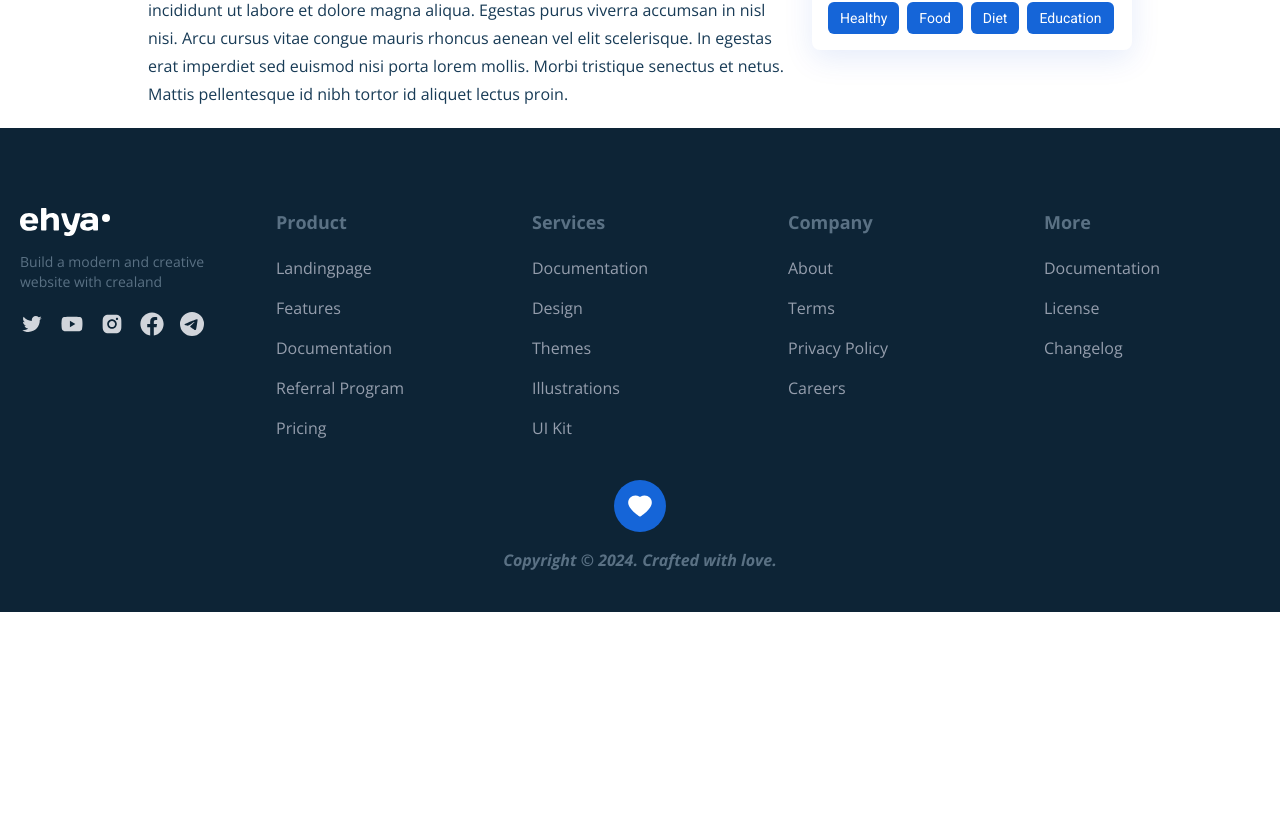
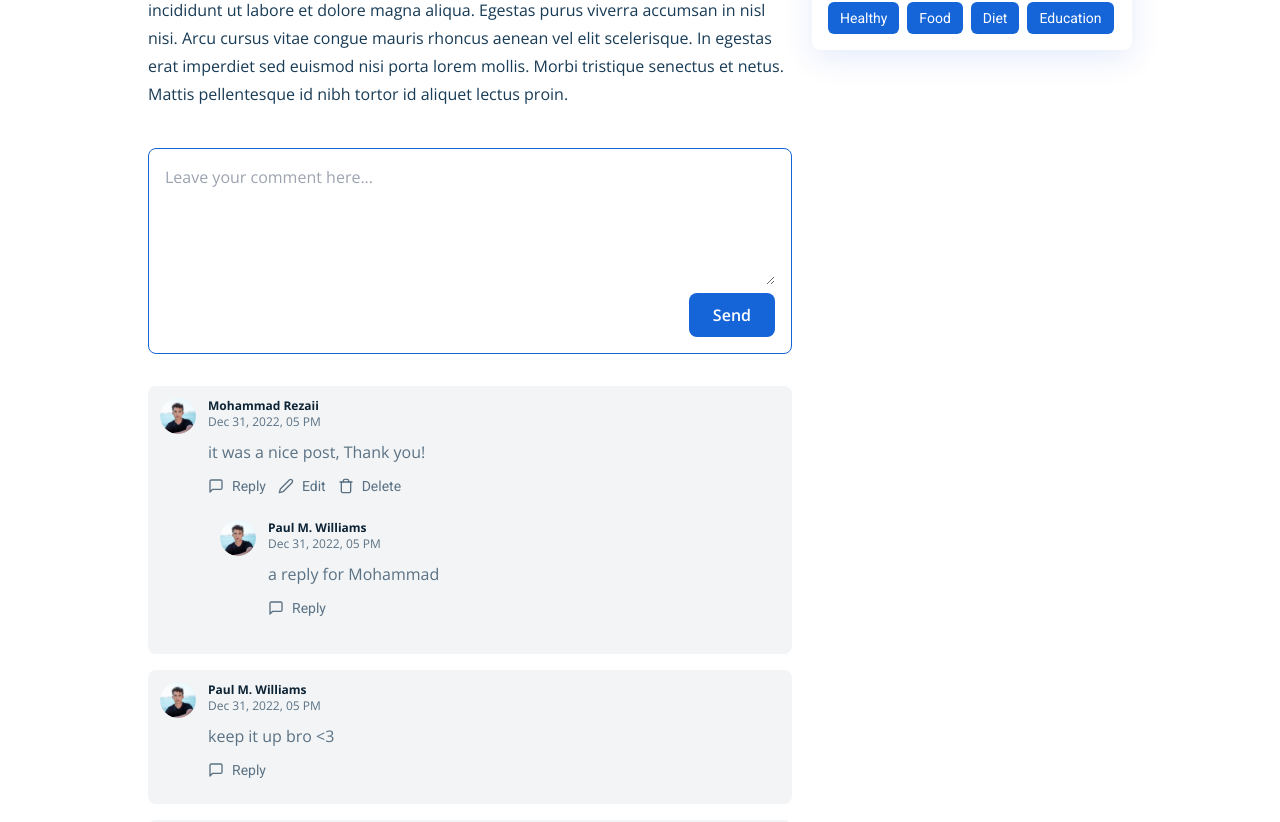
Before and after one commit to VDucDung/blog-app-client, a React (Create React App) app: page /blog/1 in a window 1280 px wide. Shown: the part 638-1460 px from the top of the page. Before the commit the page ends 1250 px from the top, so only its background shows below. Built offline with nearby package versions, Linux system fonts and the light colour scheme.

Commit message:
🌱 Add comments section

```diff
--- a/src/components/Footer.jsx
+++ b/src/components/Footer.jsx
@@ -101,7 +101,7 @@
             </li>
             <li>
               <a href='/'>
-                <AiFillYoutube className='w-6 h-auto hover:text-[#FF0000] hover:rounded-full hover:bg-white' />
+                <AiFillYoutube className='w-6 h-auto hover:text-[#FF0000]' />
               </a>
             </li>
             <li>
@@ -116,7 +116,7 @@
             </li>
             <li>
               <a href='/'>
-                <BsTelegram className='w-6 h-auto hover:text-[#0088CC] hover:bg-white hover:rounded-full' />
+                <BsTelegram className='w-6 h-auto hover:text-[#0088CC]' />
               </a>
             </li>
           </ul>
--- /dev/null
+++ b/src/components/comments/Comment.jsx
@@ -0,0 +1,127 @@
+import { FiMessageSquare, FiEdit2, FiTrash } from 'react-icons/fi'
+
+import { images } from '../../constants'
+import CommentForm from './CommentForm'
+
+const Comment = ({
+  comment,
+  logginedUserId,
+  affectedComment,
+  setAffectedComment,
+  addComment,
+  parentId = null,
+  updateComment,
+  deleteComment,
+  replies
+}) => {
+  const isUserLoggined = Boolean(logginedUserId)
+  const commentBelongsToUser = logginedUserId === comment.user._id
+  const isReplying =
+    affectedComment &&
+    affectedComment.type === 'replying' &&
+    affectedComment._id === comment._id
+  const isEditing =
+    affectedComment &&
+    affectedComment.type === 'editing' &&
+    affectedComment._id === comment._id
+  const repliedCommentId = parentId ? parentId : comment._id
+  const replyOnUserId = comment.user._id
+
+  return (
+    <div className='flex flex-nowrap items-start gap-x-3 bg-[#F2F4F5] p-3 rounded-lg'>
+      <img
+        src={images.PostProfileImage}
+        alt='user profile'
+        className='w-9 h-9 object-cover rounded-full'
+      />
+      <div className='flex-1 flex flex-col'>
+        <h5 className='font-bold text-dark-hard text-xs'>
+          {comment.user.name}
+        </h5>
+        <span className='text-xs text-dark-light'>
+          {new Date(comment.createdAt).toLocaleDateString('en-US', {
+            day: 'numeric',
+            month: 'short',
+            year: 'numeric',
+            hour: '2-digit'
+          })}
+        </span>
+        {!isEditing && (
+          <p className='font-opensans mt-[10px] text-dark-light'>
+            {comment.desc}
+          </p>
+        )}
+        {isEditing && (
+          <CommentForm
+            btnLabel='Update'
+            formSubmitHanlder={(value) => updateComment(value, comment._id)}
+            formCancelHandler={() => setAffectedComment(null)}
+            initialText={comment.desc}
+          />
+        )}
+        <div className='flex items-center gap-x-3 text-dark-light font-roboto text-sm mt-3 mb-3'>
+          {isUserLoggined && (
+            <button
+              className='flex items-center space-x-2'
+              onClick={() =>
+                setAffectedComment({ type: 'replying', _id: comment._id })
+              }
+            >
+              <FiMessageSquare className='w-4 h-auto' />
+              <span>Reply</span>
+            </button>
+          )}
+          {commentBelongsToUser && (
+            <>
+              <button
+                className='flex items-center space-x-2'
+                onClick={() =>
+                  setAffectedComment({ type: 'editing', _id: comment._id })
+                }
+              >
+                <FiEdit2 className='w-4 h-auto' />
+                <span>Edit</span>
+              </button>
+              <button
+                className='flex items-center space-x-2'
+                onClick={() => deleteComment(comment._id)}
+              >
+                <FiTrash className='w-4 h-auto' />
+                <span>Delete</span>
+              </button>
+            </>
+          )}
+        </div>
+        {isReplying && (
+          <CommentForm
+            btnLabel='Reply'
+            formSubmitHanlder={(value) =>
+              addComment(value, repliedCommentId, replyOnUserId)
+            }
+            formCancelHandler={() => setAffectedComment(null)}
+          />
+        )}
+        {replies.length > 0 && (
+          <div>
+            {replies.map((reply) => (
+              <Comment
+                key={reply._id}
+                addComment={addComment}
+                affectedComment={affectedComment}
+                setAffectedComment={setAffectedComment}
+                comment={reply}
+                deleteComment={deleteComment}
+                logginedUserId={logginedUserId}
+                replies={[]}
+                updateComment={updateComment}
+                parentId={comment._id}
+              />
+            ))}
+          </div>
+        )}
+      </div>
+    </div>
+  )
+}
+
+export default Comment
--- /dev/null
+++ b/src/components/comments/CommentForm.jsx
@@ -0,0 +1,47 @@
+import { useState } from 'react'
+
+const CommentForm = ({
+  btnLabel,
+  formSubmitHanlder,
+  formCancelHandler = null,
+  initialText = ''
+}) => {
+  const [value, setValue] = useState(initialText)
+
+  const submitHandler = (e) => {
+    e.preventDefault()
+    formSubmitHanlder(value)
+    setValue('')
+  }
+
+  return (
+    <form onSubmit={submitHandler}>
+      <div className='flex flex-col items-end border border-primary rounded-lg p-4'>
+        <textarea
+          className='w-full focus:outline-none bg-transparent'
+          rows='5'
+          placeholder='Leave your comment here...'
+          value={value}
+          onChange={(e) => setValue(e.target.value)}
+        />
+        <div className='flex items-center gap-x-2 pt-2'>
+          {formCancelHandler && (
+            <button
+              onClick={formCancelHandler}
+              className='px-6 py-2.5 rounded-lg border border-red-500 text-red-500'
+            >
+              Cancel
+            </button>
+          )}
+          <button
+            type='submit'
+            className='px-6 py-2.5 rounded-lg bg-primary text-white font-semibold'>
+            {btnLabel}
+          </button>
+        </div>
+      </div>
+    </form>
+  )
+}
+
+export default CommentForm
--- /dev/null
+++ b/src/components/comments/CommentsContainer.jsx
@@ -0,0 +1,91 @@
+import { useEffect, useState } from 'react'
+
+import { getCommentsData } from '../../data/comments'
+import Comment from './Comment'
+import CommentForm from './CommentForm'
+
+const CommentsContainer = ({ className, logginedUserId }) => {
+  const [comments, setComments] = useState([])
+  const mainComments = comments.filter((comment) => comment.parent === null)
+  const [affectedComment, setAffectedComment] = useState(null)
+
+  useEffect(() => {
+    (async () => {
+      const commentData = await getCommentsData()
+      setComments(commentData)
+    })()
+  }, [])
+
+  const addCommentHandler = (value, parent = null, replyOnUser = null) => {
+    const newComment = {
+      _id: Math.random().toString(),
+      user: {
+        _id: 'a',
+        name: 'Mohammad Rezaii'
+      },
+      desc: value,
+      post: '1',
+      parent: parent,
+      replyOnUser: replyOnUser,
+      createdAt: new Date().toISOString()
+    }
+    setComments((curState) => {
+      return [newComment, ...curState]
+    })
+    setAffectedComment(null)
+  }
+
+  const updateCommentHandler = (value, commentId) => {
+    const updatedComments = comments.map((comment) => {
+      if (comment._id === commentId) {
+        return { ...comment, desc: value }
+      }
+      return comment
+    })
+    setComments(updatedComments)
+    setAffectedComment(null)
+  }
+
+  const deleteCommentHandler = (commentId) => {
+    const updatedComments = comments.filter((comment) => {
+      return comment._id !== commentId
+    })
+    setComments(updatedComments)
+  }
+
+  const getRepliesHandler = (commentId) => {
+    return comments
+      .filter((comment) => comment.parent === commentId)
+      .sort((a, b) => {
+        return (
+          new Date(a.createdAt).getTime() - new Date(b.createdAt).getTime()
+        )
+      })
+  }
+
+  return (
+    <div className={`${className}`}>
+      <CommentForm
+        btnLabel='Send'
+        formSubmitHanlder={(value) => addCommentHandler(value)}
+      />
+      <div className='space-y-4 mt-8'>
+        {mainComments.map((comment) => (
+          <Comment
+            key={comment._id}
+            comment={comment}
+            logginedUserId={logginedUserId}
+            affectedComment={affectedComment}
+            setAffectedComment={setAffectedComment}
+            addComment={addCommentHandler}
+            updateComment={updateCommentHandler}
+            deleteComment={deleteCommentHandler}
+            replies={getRepliesHandler(comment._id)}
+          />
+        ))}
+      </div>
+    </div>
+  )
+}
+
+export default CommentsContainer
--- /dev/null
+++ b/src/data/comments.js
@@ -0,0 +1,52 @@
+export const getCommentsData = async () => {
+  return [
+    {
+      _id: '10',
+      user: {
+        _id: 'a',
+        name: 'Mohammad Rezaii'
+      },
+      desc: 'it was a nice post, Thank you!',
+      post: '1',
+      parent: null,
+      replyOnUser: null,
+      createdAt: '2022-12-31T17:22:05.092+0000'
+    },
+    {
+      _id: '11',
+      user: {
+        _id: 'b',
+        name: 'Paul M. Williams'
+      },
+      desc: 'a reply for Mohammad',
+      post: '1',
+      parent: '10',
+      replyOnUser: 'a',
+      createdAt: '2022-12-31T17:22:05.092+0000'
+    },
+    {
+      _id: '12',
+      user: {
+        _id: 'b',
+        name: 'Paul M. Williams'
+      },
+      desc: 'keep it up bro <3',
+      post: '1',
+      parent: null,
+      replyOnUser: null,
+      createdAt: '2022-12-31T17:22:05.092+0000'
+    },
+    {
+      _id: '13',
+      user: {
+        _id: 'c',
+        name: 'Jessica C. Stephens'
+      },
+      desc: 'I am always interested in your content:) ',
+      post: '1',
+      parent: null,
+      replyOnUser: null,
+      createdAt: '2022-12-31T17:22:05.092+0000'
+    }
+  ]
+}
--- a/src/pages/articleDetail/ArticleDetailPage.jsx
+++ b/src/pages/articleDetail/ArticleDetailPage.jsx
@@ -3,6 +3,7 @@
 import MainLayout from '../../components/MainLayout'
 import { images } from '../../constants'
 import SuggestedPosts from './container/SuggestedPosts'
+import CommentsContainer from 'components/comments/CommentsContainer'
 
 const breadCrumbsData = [
   { name: 'Home', link: '/' },
@@ -78,6 +79,7 @@
               lectus proin.
             </p>
           </div>
+          <CommentsContainer className='mt-10' logginedUserId='a' />
         </article>
         <SuggestedPosts
           header='Latest Article'
--- a/src/pages/home/container/CTA.jsx
+++ b/src/pages/home/container/CTA.jsx
@@ -1,4 +1,4 @@
-/* eslint-disable react/no-unknown-property */
+/* eslint-disable react-refresh/only-export-components */
 import { images } from 'constants'
 
 const CTA = () => {
@@ -13,8 +13,6 @@
       >
         <path
           id='Wave'
-          fill-rule='evenodd'
-          clip-rule='evenodd'
           d='M2160 262.5H0V0C360 80 720 120 1080 120C1440 120 1800 80 2160 0V262.5Z'
           fill='#0D2436'
         />
```
